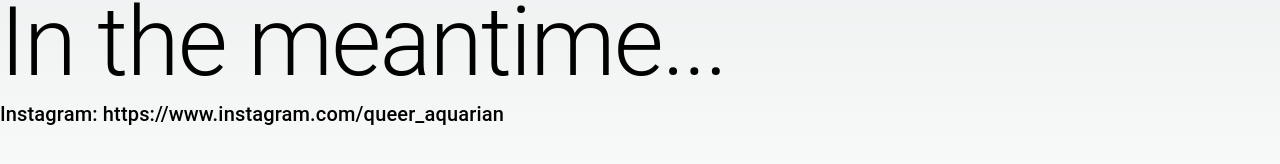
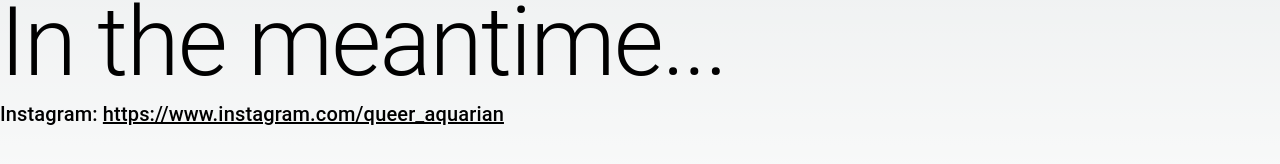
Before and after one commit to zacharylee97/queer-aquarian, a Next.js app: page / in a window 1280 px wide. Shown: the part 588-752 px from the top of the page. Built offline with nearby package versions, Linux system fonts and the light colour scheme.

Commit message:
Fixed formatting on home page

```diff
--- a/app/page.tsx
+++ b/app/page.tsx
@@ -16,13 +16,15 @@ export default function Home() {
             height={1000}
           />
         </Box>
-        <Typography className="m-10" variant="h1">
+        <Typography className="mx-20 mb-3" variant="h1">
           In the meantime...
         </Typography>
-        <Typography className="mx-10 mb-3" variant="h6">
+        <Typography className="mx-20" variant="h6">
           Instagram:{" "}
           <a href="https://www.instagram.com/queer_aquarian">
-            https://www.instagram.com/queer_aquarian
+            <u>
+              https://www.instagram.com/queer_aquarian
+            </u>
           </a>
         </Typography>
         {/* <Box>
```
